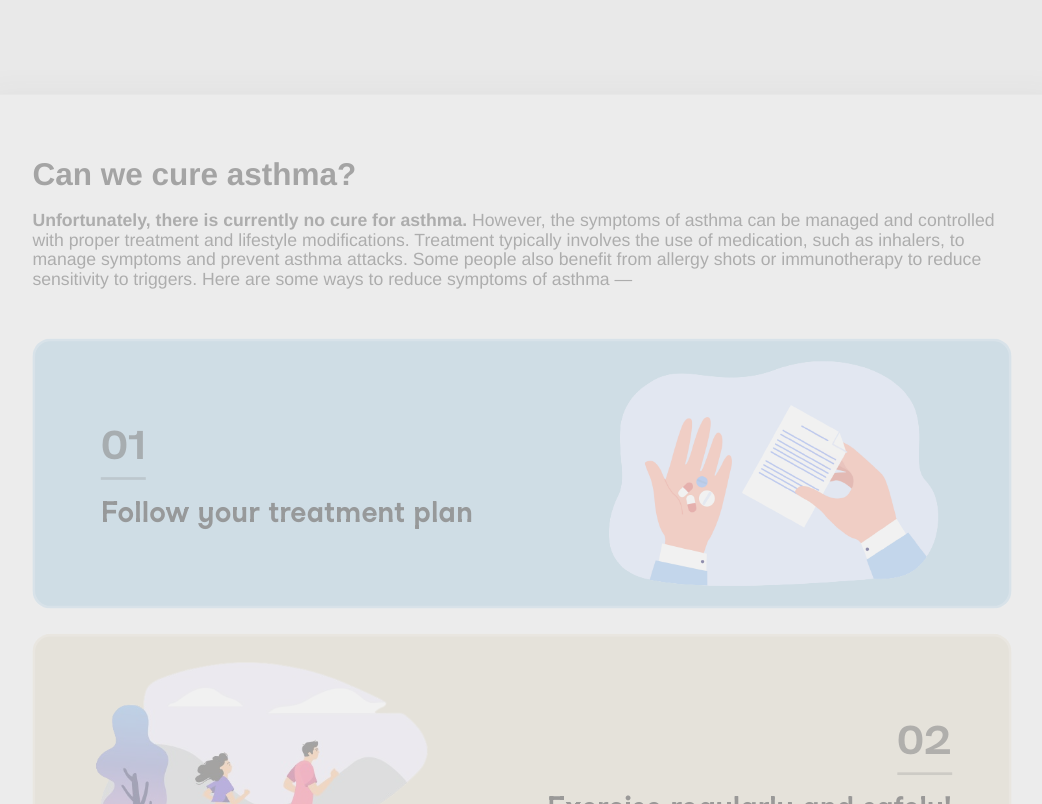
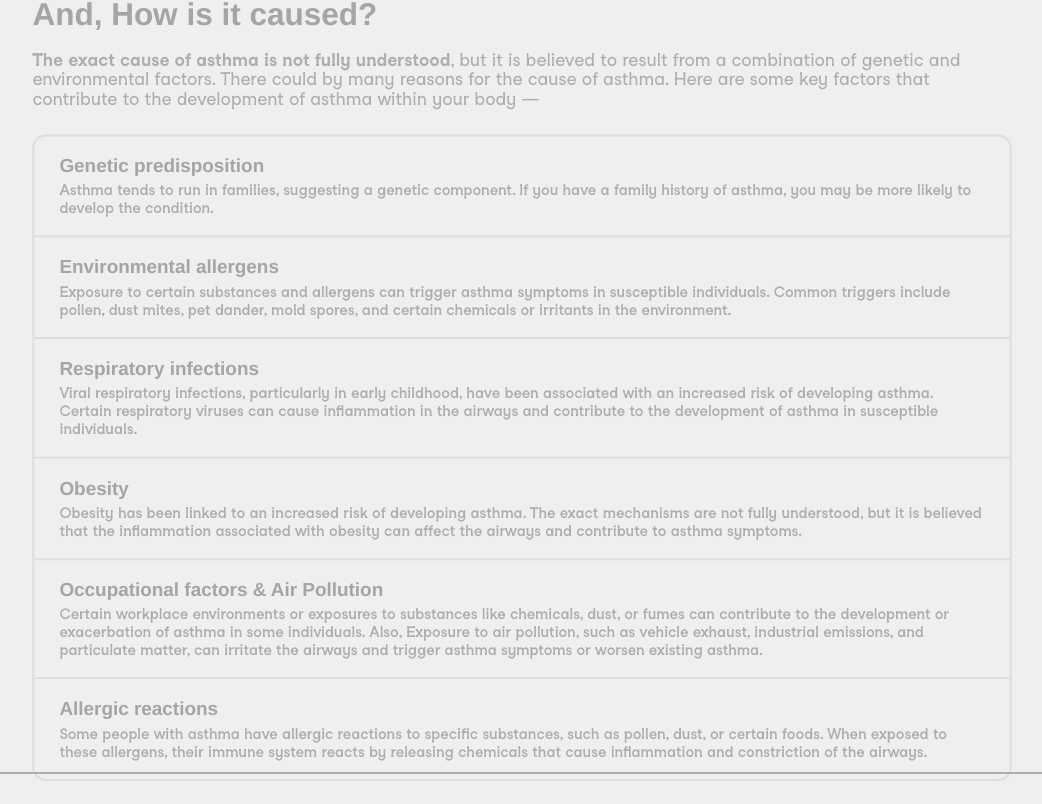
Before and after one commit to shashwtt/health-assist, a Next.js app: page / in a window 1280 px wide. Shown: the part 2036-2840 px from the top of the page, without its empty margins (118-1160 px from the left). Built offline with nearby package versions, Linux system fonts and the light colour scheme.

Commit message:
added causes for asthma

```diff
--- a/pages/index.tsx
+++ b/pages/index.tsx
@@ -212,10 +212,10 @@ const Home = () => {
 			"--popup": "#edf0f5",
 		},
 		cure: {
-			"--primary": "#e4efe1",
+			"--primary": "#efe1e5",
 			"--menu": "#222",
 			"--text": "#081904",
-			"--popup": "#e6f3e2",
+			"--popup": "#efe1e5",
 		},
 	};
 
@@ -279,7 +279,7 @@ const Home = () => {
 			width: "100%",
 			borderRadius: 0,
 			margin: 0,
-			padding: "80px 0"
+			padding: "80px 0",
 		});
 
 		const cureEls = document.querySelectorAll(`.${styles.cure}`);
@@ -363,6 +363,16 @@ const Home = () => {
 									life-threatening asthma attack. It can happen to anyone and is
 									a pretty common disease!
 								</div>
+								<div className={styles.topicText}>
+									Asthma is a condition in which your airways narrow and swell
+									and may produce extra mucus. This can make breathing difficult
+									and trigger coughing, a whistling sound (wheezing) when you
+									breathe out and shortness of breath. For some people, asthma
+									is a minor nuisance. For others, it can be a major problem
+									that interferes with daily activities and may also lead to a
+									life-threatening asthma attack. It can happen to anyone and is
+									a pretty common disease!
+								</div>
 								<div className={styles.dimgElm} id="diagramImgCont">
 									<Image
 										src="/img/th.jpg"
@@ -375,6 +385,79 @@ const Home = () => {
 										className={styles.diagramImg}
 									/>
 								</div>
+								<br />
+								<br />
+								<br />
+								<div className={styles.topicTitle}>And, How is it caused?</div>
+								<div className={styles.topicText}>
+									<b>The exact cause of asthma is not fully understood</b>, but
+									it is believed to result from a combination of genetic and
+									environmental factors. There could by many reasons for the
+									cause of asthma. Here are some key factors that contribute to
+									the development of asthma within your body —
+								</div>
+								<ul>
+									<li>
+										<h2>Genetic predisposition</h2>
+										<h3>
+											Asthma tends to run in families, suggesting a genetic
+											component. If you have a family history of asthma, you may
+											be more likely to develop the condition.
+										</h3>
+									</li>
+									<li>
+										<h2>Environmental allergens</h2>
+										<h3>
+											Exposure to certain substances and allergens can trigger
+											asthma symptoms in susceptible individuals. Common
+											triggers include pollen, dust mites, pet dander, mold
+											spores, and certain chemicals or irritants in the
+											environment.
+										</h3>
+									</li>
+									<li>
+										<h2>Respiratory infections</h2>
+										<h3>
+											Viral respiratory infections, particularly in early
+											childhood, have been associated with an increased risk of
+											developing asthma. Certain respiratory viruses can cause
+											inflammation in the airways and contribute to the
+											development of asthma in susceptible individuals.
+										</h3>
+									</li>
+									<li>
+										<h2>Obesity</h2>
+										<h3>
+											Obesity has been linked to an increased risk of developing
+											asthma. The exact mechanisms are not fully understood, but
+											it is believed that the inflammation associated with
+											obesity can affect the airways and contribute to asthma
+											symptoms.
+										</h3>
+									</li>
+									<li>
+										<h2>Occupational factors & Air Pollution</h2>
+										<h3>
+											Certain workplace environments or exposures to substances
+											like chemicals, dust, or fumes can contribute to the
+											development or exacerbation of asthma in some individuals.
+											Also, Exposure to air pollution, such as vehicle exhaust,
+											industrial emissions, and particulate matter, can irritate
+											the airways and trigger asthma symptoms or worsen existing
+											asthma.
+										</h3>
+									</li>
+									<li>
+										<h2>Allergic reactions</h2>
+										<h3>
+											Some people with asthma have allergic reactions to
+											specific substances, such as pollen, dust, or certain
+											foods. When exposed to these allergens, their immune
+											system reacts by releasing chemicals that cause
+											inflammation and constriction of the airways.
+										</h3>
+									</li>
+								</ul>
 							</div>
 						</div>
 					</section>
--- a/styles/Home.module.css
+++ b/styles/Home.module.css
@@ -220,6 +220,7 @@
 	font-weight: 500;
 	opacity: 0.7;
 	word-wrap: break-word;
+	font-family: 'sharlee';
 }
 
 .main .sec2 .dimgElm {
@@ -238,6 +239,42 @@
 	height: auto;
 	filter: grayscale(0.2);
 	object-position: top;
+}
+
+.main .sec2 .content ul {
+	margin-top: 2em;
+	list-style: none;
+	padding: 0;
+	display: flex;
+	flex-direction: column;
+	align-items: center;
+	justify-content: space-around;
+	border: 2px solid #adadad99;
+	border-radius: 15px;
+}
+
+.main .sec2 .content ul li {
+	width: 100%;
+	height: auto;
+	color: var(--text);
+	padding: 1.5em 2em;
+	border-top: 2px solid #adadad99;
+}
+.main .sec2 .content ul li:nth-child(1) {
+	border-top: 0;
+}
+
+.main .sec2 .content ul li h2 {
+	opacity: 0.8;
+	width: fit-content;
+	padding-bottom: 0;
+	margin-bottom: .3rem;
+}
+
+.main .sec2 .content ul li h3 {
+	font-weight: 600;
+	font-family: 'Sharlee';
+	opacity: 0.7;
 }
 
 .main .sec3 {
@@ -285,6 +322,7 @@
 	font-size: 1.4em;
 	line-height: 1.1;
 	font-weight: 500;
+	font-family: 'sharlee';
 	opacity: 0.7;
 	word-wrap: break-word;
 }
```
